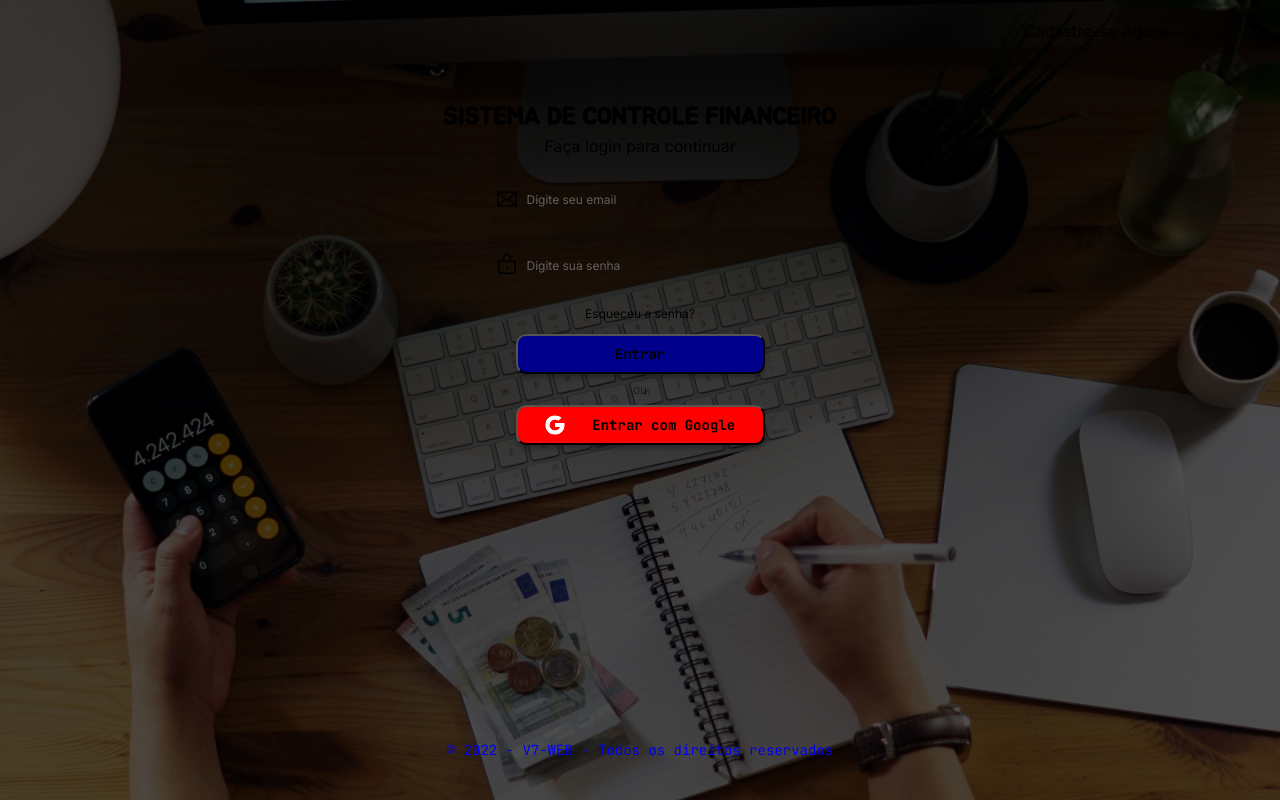
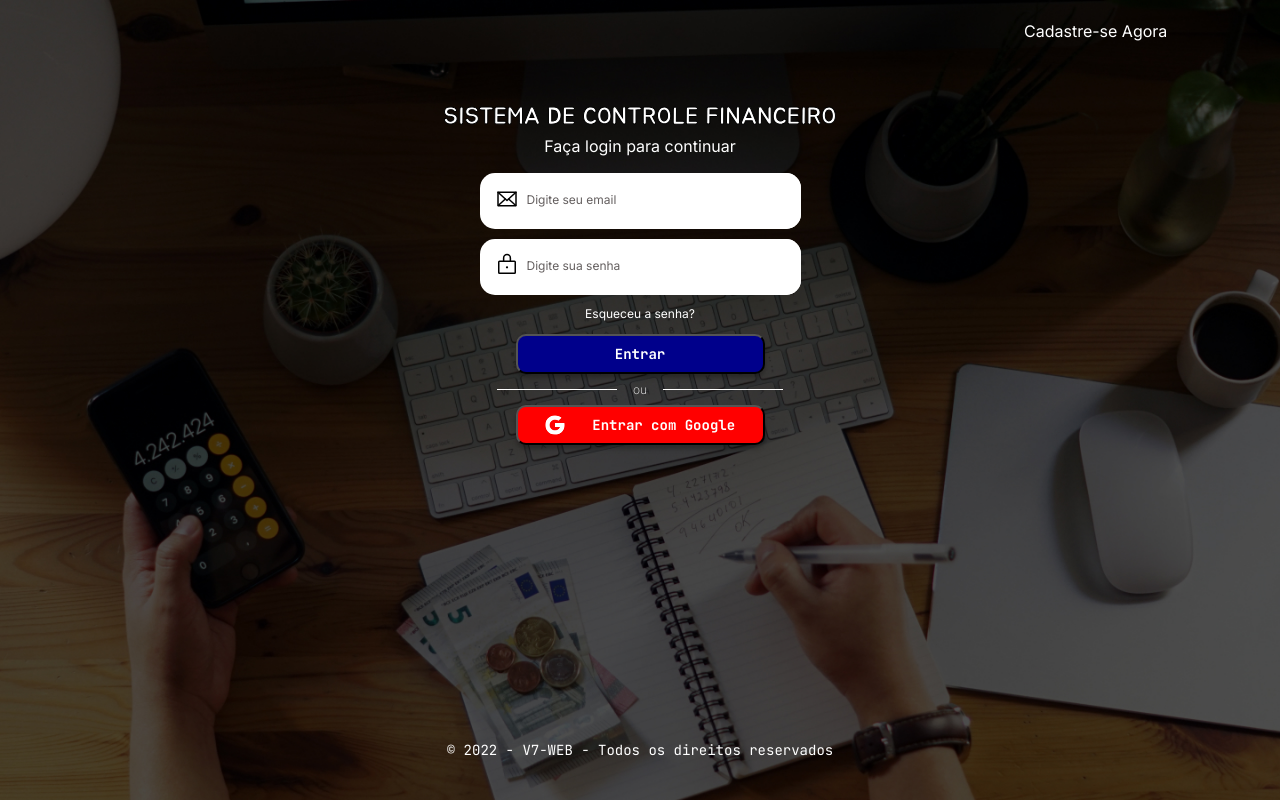
Before and after one commit to ViniciusLima7/sistema-de-controle-financeiro, a React (Vite) app: page / in a window 1280 px wide. Built offline with nearby package versions, Linux system fonts and the light colour scheme.

Commit message:
style: Replace de Cor em toda Aplicação

```diff
--- a/src/components/Button/styles.ts
+++ b/src/components/Button/styles.ts
@@ -33,7 +33,7 @@ export const Botao = styled.button.attrs((props: PropButton) => ({
   font-weight: 700;
   font-size: 18px;
   line-height: 24px;
-  color: var(--white);
+  color: var(--white-100);
   cursor: pointer;
 
   text-align: center;
--- a/src/components/Header/styles.ts
+++ b/src/components/Header/styles.ts
@@ -21,7 +21,7 @@ export const Title = styled.h1`
   margin-right: 10px;
   padding-top: 27px;
   text-align: center;
-  color: var(--white);
+  color: var(--white-100);
   -webkit-text-stroke: 1px var(--black);
   @media screen and (max-width: 1280px) {
     font-size: 26px;
@@ -51,7 +51,7 @@ export const Text = styled.span`
   line-height: 23px;
   margin-right: 16px;
   margin-top: 4px;
-  color: var(--white);
+  color: var(--white-100);
   cursor: pointer;
 
   @media screen and (max-width: 1280px) {
--- a/src/components/Input/styles.ts
+++ b/src/components/Input/styles.ts
@@ -18,9 +18,9 @@ export const InputStyle = styled.input.attrs((props: PropInput) => ({
   width: ${(props) => props.width};
   height: ${(props) => props.height};
   outline: none;
-  border-color: var(--white);
+  border-color: var(--white-100);
   border: none;
-  background: var(--white);
+  background: var(--white-100);
   border-radius: 15px;
   font-size: 16px;
   padding-bottom: 5px;
@@ -58,7 +58,7 @@ export const Label = styled.label.attrs((props: PropLabel) => ({
   width: ${(props) => props.widthLabel};
   height: ${(props) => props.heightLabel};
   border-radius: 15px;
-  background: var(--white);
+  background: var(--white-100);
   margin-bottom: ${(props) => props.marginBottom};
   padding-left: 15px;
   display: flex;
--- a/src/components/Modal/styles.ts
+++ b/src/components/Modal/styles.ts
@@ -8,7 +8,7 @@ export const Box = styled.div`
   left: 50%;
   transform: translate(-50%, -50%);
   width: 500px;
-  background-color: var(--white);
+  background-color: var(--white-100);
   box-shadow: 24px;
   border-radius: 88px;
   padding: 4px;
--- a/src/components/Section/styles.ts
+++ b/src/components/Section/styles.ts
@@ -16,7 +16,7 @@ export const Container = styled.section.attrs(
   width: ${({ width }) => width};
 
   display: flex;
-  background: var(--white);
+  background: var(--white-100);
   margin-top: -30px;
   box-shadow: 0px 5px 5px rgba(0, 0, 0, 0.25);
   box-sizing: border-box;
--- a/src/pages/Login/index.tsx
+++ b/src/pages/Login/index.tsx
@@ -43,8 +43,8 @@ export function Login() {
         ></Input>
         <Text>Esqueceu a senha?</Text>
         <Button text="Entrar"></Button>
-        <Line color="var(--white)">
-          <TextLine color="var(--white);">ou</TextLine>
+        <Line color="var(--white-100)">
+          <TextLine color="var(--white-100);">ou</TextLine>
         </Line>
         <Button
           background="var(--red-500)"
--- a/src/pages/Login/styles.ts
+++ b/src/pages/Login/styles.ts
@@ -33,7 +33,7 @@ export const Title = styled.h1`
   font-size: 32px;
   line-height: 45px;
 
-  color: var(--white);
+  color: var(--white-100);
   -webkit-text-stroke: 1.5px var(--black);
 
   @media screen and (max-width: 1280px) {
@@ -53,7 +53,7 @@ export const SubTitle = styled.p`
   line-height: 34px;
   text-align: center;
 
-  color: var(--white);
+  color: var(--white-100);
 
   @media screen and (max-width: 1280px) {
     font-size: 16px;
@@ -74,7 +74,7 @@ export const Registration = styled.p`
   text-align: center;
   cursor: pointer;
 
-  color: var(--white);
+  color: var(--white-100);
 
   :hover {
     color: var(--gray-500);
@@ -103,7 +103,7 @@ export const Text = styled.p`
   line-height: 27px;
   cursor: pointer;
 
-  color: var(--white);
+  color: var(--white-100);
 
   :hover {
     color: var(--gray-500);
@@ -168,7 +168,7 @@ export const Rodape = styled.h3.attrs(({ top = "91%" }: PropRodape) => ({
   text-align: center;
   cursor: pointer;
 
-  color: var(--white);
+  color: var(--white-100);
   :hover {
     color: var(--gray-500);
     transition-duration: 0.2s;
```
